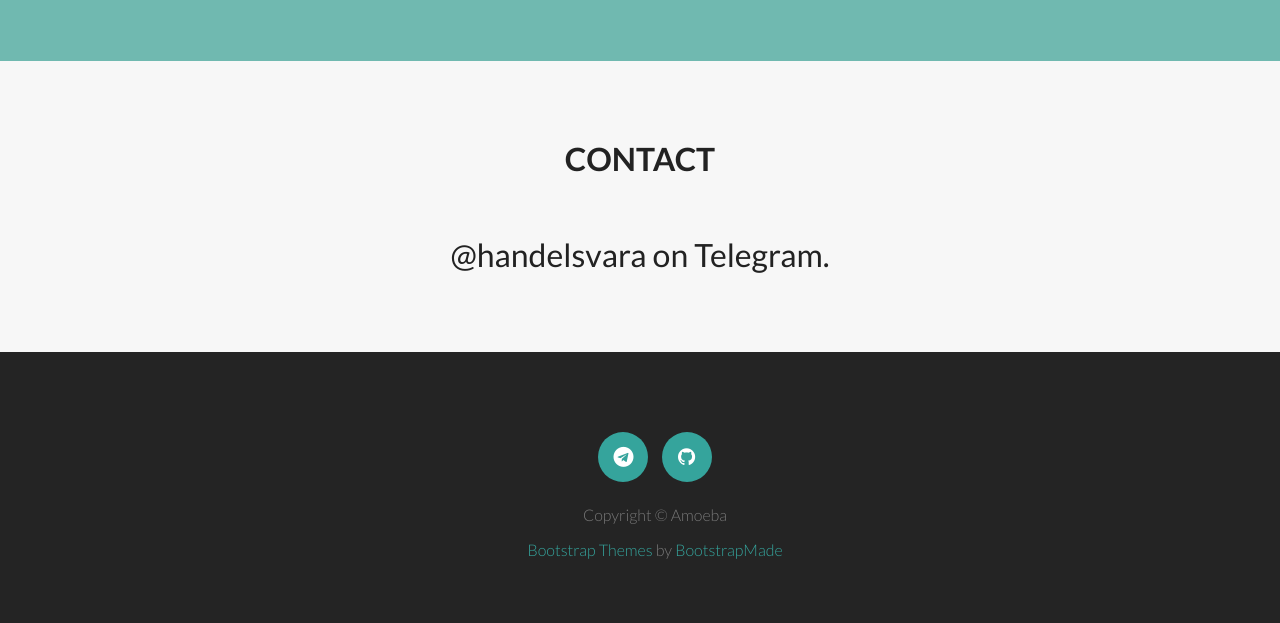
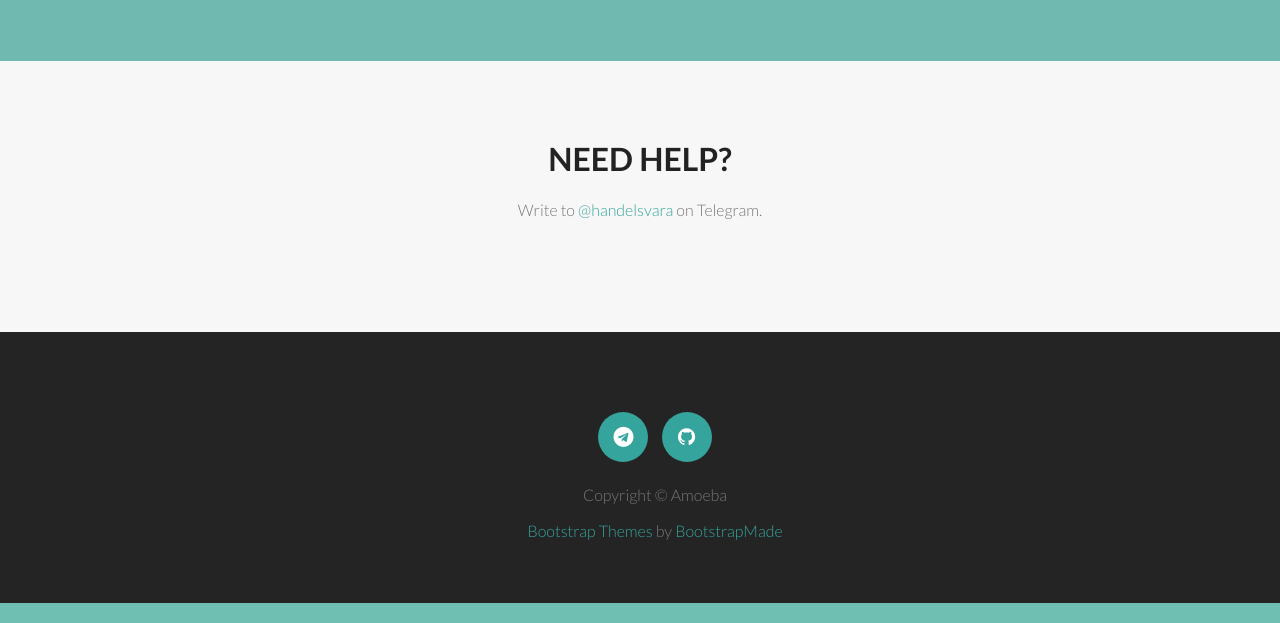
Before and after one commit to fulhack-io/field-drawer, a Flask app: page / in a window 1280 px wide. Shown: the part 1169-1792 px from the top of the page. Run offline with Flask 2, Linux system fonts and the light colour scheme; some libraries are stand-ins or nearby versions.

Commit message:
additional cleanup

```diff
--- a/app/templates/draw.html
+++ b/app/templates/draw.html
@@ -4,7 +4,7 @@
     {%- block styles -%}
         {{ super() }}
         <link rel="stylesheet" type="text/css" href="{{ url_for('static', filename='css/isotope.css') }}" media="screen" />
-        <link rel="stylesheet" type="text/css" href="{{ url_for('static', filename='css/amoebe.css') }}" media="screen" />
+        <link rel="stylesheet" type="text/css" href="{{ url_for('static', filename='css/amoeba.css') }}" media="screen" />
         <link rel="stylesheet" type="text/css" href="{{ url_for('static', filename='css/custom.css') }}" media="screen" />
         <link rel="stylesheet" type="text/css" href="{{ url_for('static', filename='css/default.css') }}" media="screen" />
         <link rel="stylesheet" type="text/css" href="{{ url_for('static', filename='css/font-awesome.min.css') }}" media="screen" />
@@ -54,7 +54,7 @@
                     </div>
                 </div>
             </div>
-            <div class="row">
+            <div class="row" id="section-draw">
                 <div class="col-md-8 col-md-offset-2">
                     <div class="cform" id="draw-form">
                         <form method="post" action="{{ url_for('index') }}" class="drawForm">
@@ -67,7 +67,7 @@
                                 {{ wtf.form_field(form.include_markers) }}
                                 {{ wtf.form_field(form.portal_list) }}
                                 {{ wtf.form_field(form.draw_color, class="jscolor", value="C3545F") }}
-                                <input type="submit" class="btn btn-lg btn-primary btn-block" value="Generate"/>
+                                <input type="submit" class="btn btn-lg btn-primary" value="Generate"/>
                             </fieldset>
                         </form>
 
@@ -95,23 +95,18 @@
         </div>
 
     </section>
-    <section class="section appear clearfix" id="section-contact">
-        <div class="row mar-bot40">
-            <div class="col-md-offset-3 col-md-6">
-                <div class="section-header">
-                    <h2 class="section-heading animated" data-animation="bounceInUp">Contact</h2>
-                </div>
-            </div>
-        </div>
-        <div class="row">
-            <div class="col-md-8 col-md-offset-2">
-                <div class="cform" id="contact-form">
-                    <div class="align-center">
-                        <h2 class="slogan"> @handelsvara on Telegram.
-                        </h2>
+    <section id="section-contact" class="section appear clearfix">
+        <div class="container">
+
+            <div class="row mar-bot40">
+                <div class="col-md-offset-3 col-md-6">
+                    <div class="section-header">
+                        <h2 class="section-heading animated" data-animation="bounceInUp">Need help?</h2>
+                        <p>Write to <a href="http://telegram.me/handelsvara" target="_blank">@handelsvara</a> on Telegram.</p>
                     </div>
                 </div>
             </div>
+
         </div>
     </section>
 
```
Also changed, not shown: app/static/css/amoeba.css (renamed from app/static/css/amoebe.css).
